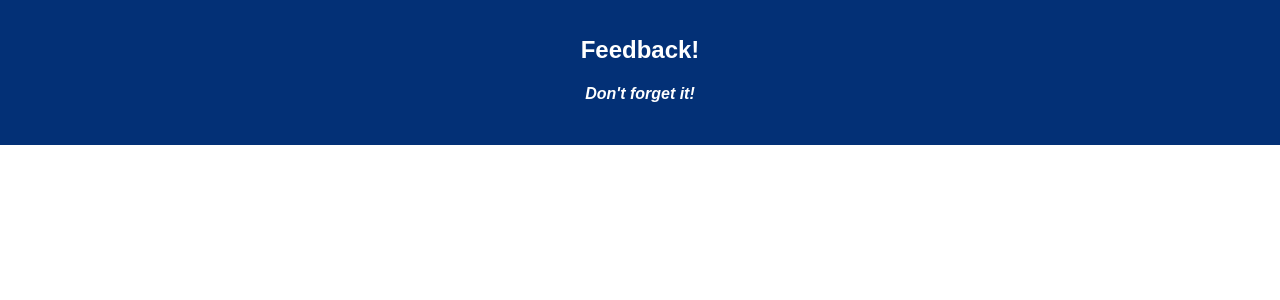
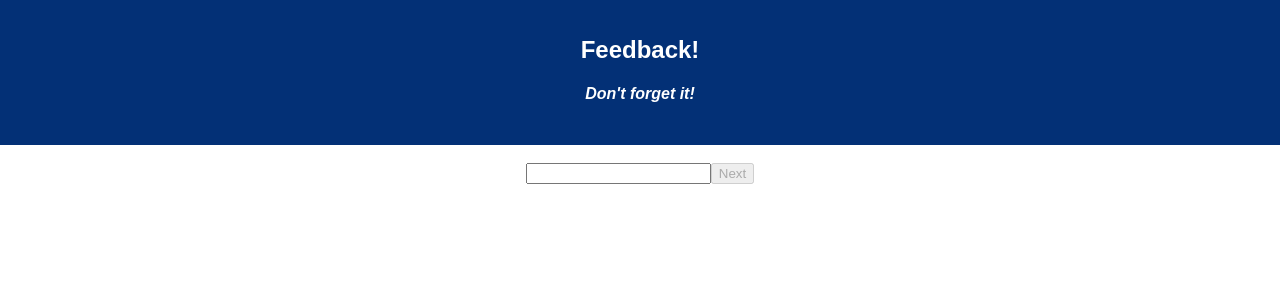
Before and after one commit to Ugh-GitHub/redux-feedback-looper, a React (Create React App) app: page / in a window 1280 px wide. Shown: the top 300 px of the page. Built offline with nearby package versions, Linux system fonts and the light colour scheme.

Commit message:
functioning disabled button (discarding Button.js)

```diff
--- a/src/components/App/App.js
+++ b/src/components/App/App.js
@@ -21,7 +21,7 @@ class App extends Component {
           <br/>
 
           {/* Routes go here */}
-          <Route exact path="/feeling" component={Feeling} />
+          <Route exact path="/" component={Feeling} />
           <Route exact path="/understanding" component={Understanding} />
           <Route exact path="/support" component={Support} />
           <Route exact path="/comments" component={Comments} />
--- a/src/components/Feeling/Feeling.js
+++ b/src/components/Feeling/Feeling.js
@@ -5,7 +5,7 @@ import Button from '../Button/Button';
 
 class Feeling extends Component {
     state = {
-        inputText: '',
+        inputText: ''
         //inputFilled: 0,  // inputFilled.length, used to capture that the input has at least SOMETHING in it.
                         // Could increase the # in the conditional to increase the minimum character requirement
         // updateStore  // A function for dispatching the output to the index.js file
@@ -13,24 +13,27 @@ class Feeling extends Component {
     }
 
     updateStore = () => {
-        this.props.dispatch({type: 'COMMENTS_UPDATE', payload: this.state.input});
+        this.props.dispatch({type: 'COMMENTS_UPDATE', payload: this.state.inputText});
     }
 
     handleChange = (event, typeOfKey) => {
         this.setState({
-            customerInfo:{
                 ...this.state.inputText,
           [typeOfKey]: event.target.value
-            }
         });
-        console.log(this.state.customerInfo);
+        console.log(this.state.inputText);
       }
 
     render(){
         return(
             <>
                 <input type='text' onChange={(event) => this.handleChange(event, 'inputText')}></input>
-                <Button inputFilled='1' updateStore={this.updateStore} nextRoute='/understanding' />
+                {this.state.inputText.length > 0 ?
+                    <button onClick={this.updateStore}><Link to='/understanding'>Next</Link></button>
+                :
+                    <button disabled>Next</button>
+                }
+                {/* <Button inputFilled={this.state.inputText} updateStore={this.updateStore} nextRoute={this.state.nextRoute} /> */}
             </>
         )
     }
--- a/src/index.js
+++ b/src/index.js
@@ -13,27 +13,19 @@ const reviewReducer = (state = {feeling: '', understanding: '', support: '', com
 
     switch(action.type){
         case 'FEELING_UPDATE':
-            this.setState({
-                feeling: action.payload
-            })
+            state.feeling= action.payload;
             console.log("Hello from the reducers", state);
             return state;
         case 'UNDERSTANDING_UPDATE':
-            this.setState({
-                understanding: action.payload
-            })
+            state.understanding= action.payload;
             console.log("Hello from the reducers", state);
             return state;
         case 'SUPPORT_UPDATE':
-            this.setState({
-                support: action.payload
-            })
+            state.support= action.payload;
             console.log("Hello from the reducers", state);
             return state;
         case 'COMMENTS_UPDATE':
-            this.setState({
-                comments: action.payload
-            })
+            state.comments= action.payload;
             console.log("Hello from the reducers", state);
             return state;
         default:
```
